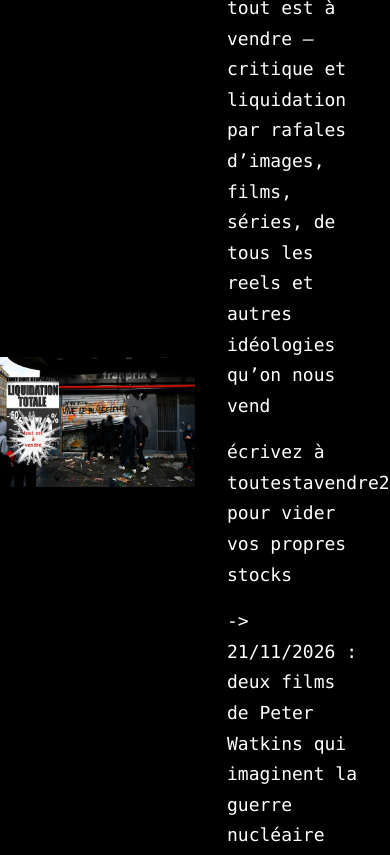
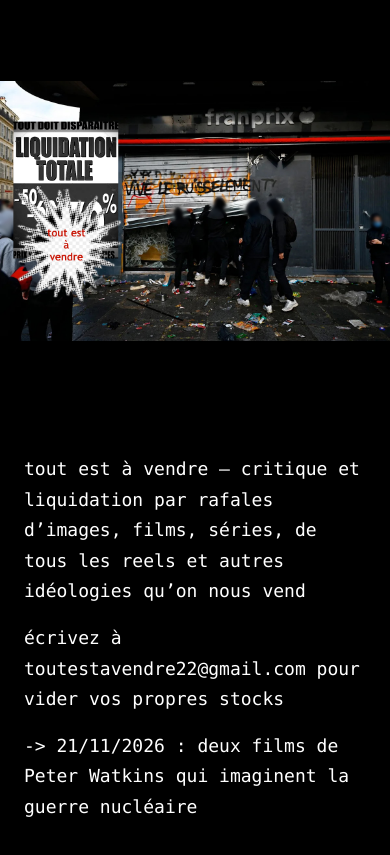
Before and after one commit to toutestavendre/toutestavendre, a plain HTML site: page index.html in a window 390 px wide. Drawn offline with Linux system fonts and the light colour scheme.

Commit message:
Add responsive styles for split layout

```diff
--- a/index.html
+++ b/index.html
@@ -51,6 +51,21 @@
       max-width: 60ch;
     }
     .split__text p + p { margin-top: 1rem; }
+
+    @media (max-width: 768px) {
+  .split {
+    grid-template-columns: 1fr;
+    grid-template-rows: auto auto;
+    height: auto;
+  }
+  .split__image {
+    height: 50vh;
+  }
+  .split__text {
+    overflow: visible;
+    padding: 2rem 1.5rem;
+  }
+}
   </style>
 </head>
 <body>
```
